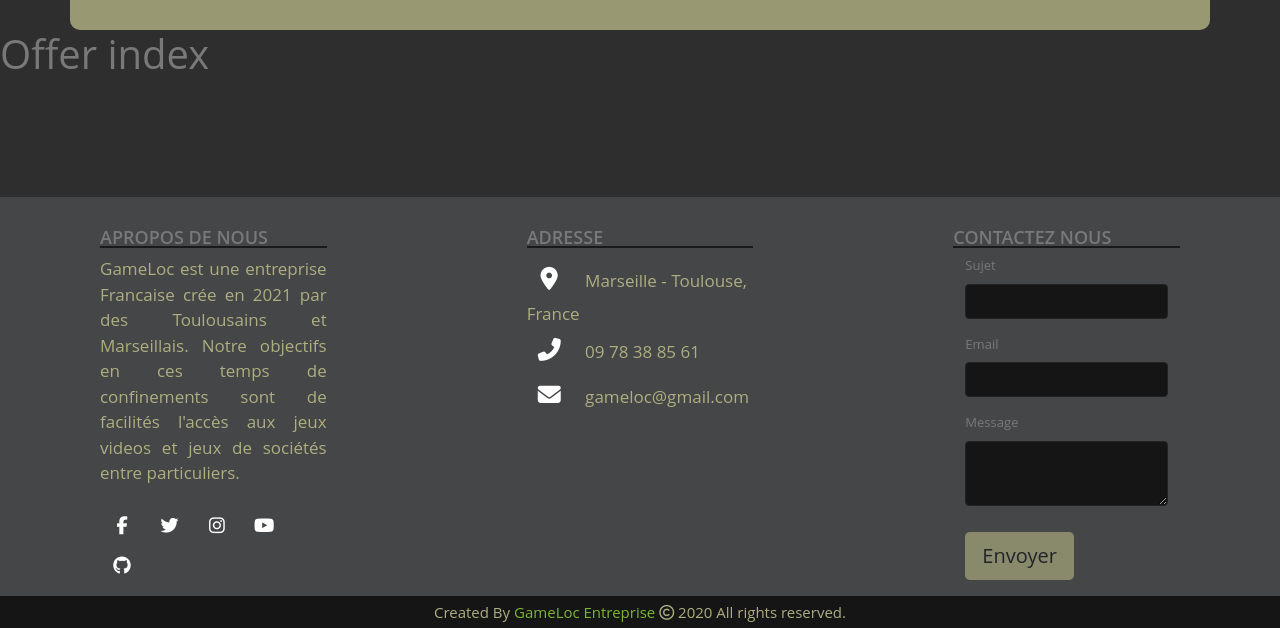
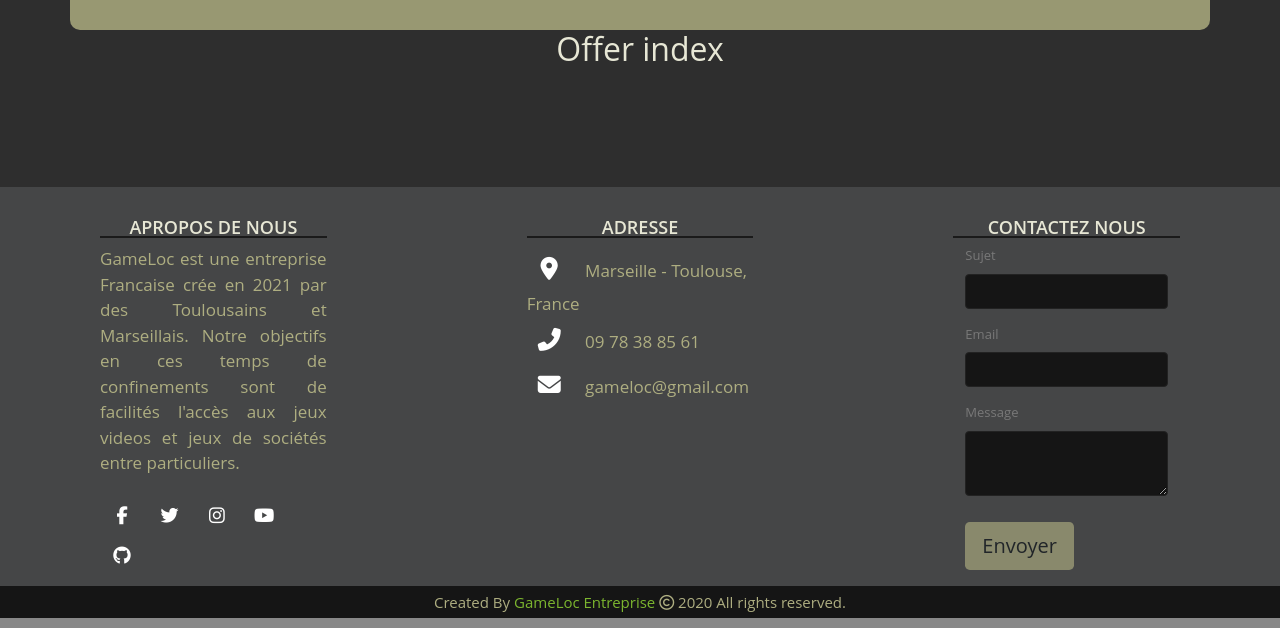
Before and after one commit to FlorentLeDuc/GameLoc, a Symfony app: template templates/site/index.html.twig in a window 1280 px wide. Shown: the part 1651-2279 px from the top of the page. Run offline with Twig, Linux system fonts and the light colour scheme; the template is opened without the code that fills it, so the values that code supplies are empty; form fields are guessed from the names that the template uses; some libraries are stand-ins or nearby versions.

Commit message:
Modification des h2 du site

```diff
--- a/public/css/general.css
+++ b/public/css/general.css
@@ -21,6 +21,11 @@
         -webkit-font-smoothing: antialiased;
         -moz-font-smoothing: antialiased;
         min-height: 100vh;
+    }
+
+    h2{
+        text-align: center;
+        color: #e7e7d5;
     }
 
     .home {
--- a/public/css/home.css
+++ b/public/css/home.css
@@ -196,6 +196,7 @@
   color: white;
 }
 
+
 .etapes{
   box-shadow: inset 1px 1px 10px 1px black;
   margin-right: 20px;
--- a/templates/site/index.html.twig
+++ b/templates/site/index.html.twig
@@ -55,7 +55,8 @@
 				<img src="{{ asset('uploads/images/boards.png') }}" alt="game">
 			</div>
 		</section>
-		<h1>Offer index</h1>
+		<div class="offer-index"></div>
+		<h2>Offer index</h2>
 		<table>
 			<tbody>
 				<section class= "decalnav">
```
